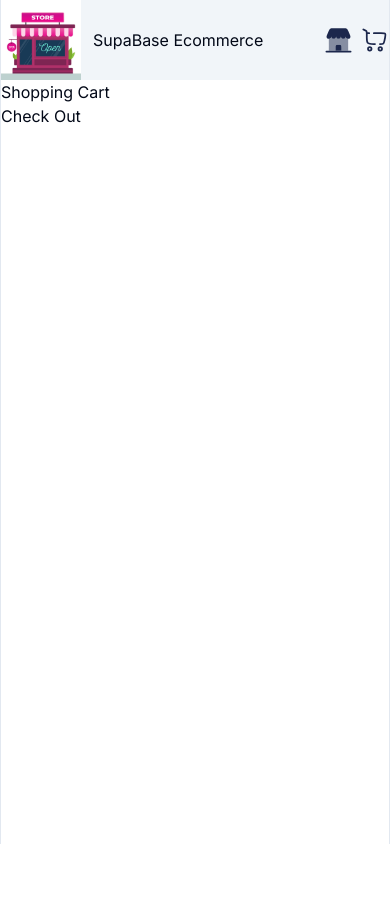
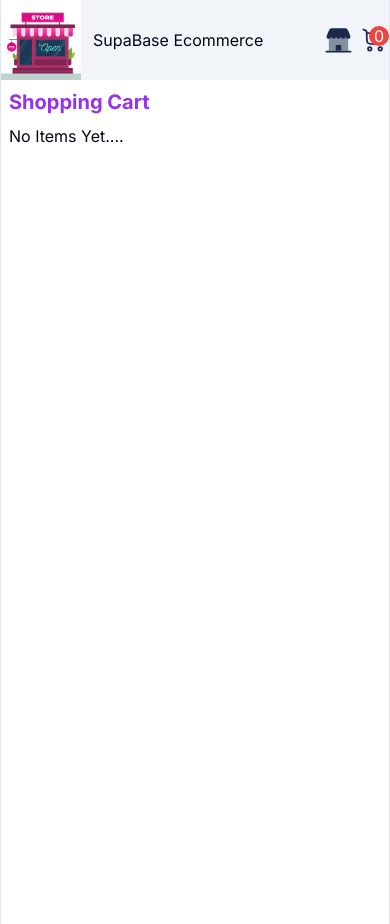
Before and after one commit to izharnjoroge/ecommerce-webclient, a Next.js app: page /myShop/cart in a window 390 px wide. Before the commit the page ends 844 px from the top, so only its background shows below. Built offline with nearby package versions, Linux system fonts and the light colour scheme.

Commit message:
cart mobile version

```diff
--- a/src/app/myShop/cart/page.tsx
+++ b/src/app/myShop/cart/page.tsx
@@ -1,22 +1,58 @@
 "use client";
-import useStore from "@/src/store/cartStore";
+import useCartStore from "@/src/store/cartStore";
+import Image from "next/image";
 import React from "react";
 
 export default function Cart() {
-  const { items, removeItems, checkOut } = useStore();
+  const { items, removeItems, checkOut } = useCartStore();
 
   return (
-    <div>
-      <h2>Shopping Cart</h2>
-      <ul>
-        {items.map((item) => (
-          <li key={item.item_id}>
-            {item.name} - {item.amount}
-            <button onClick={() => removeItems(item.item_id)}>Remove</button>
-          </li>
-        ))}
-      </ul>
-      <button onClick={checkOut}>Check Out</button>
-    </div>
+    <main className="p-2 md:p-10 h-[100dvh] w-full">
+      <p className="text-purple-600 font-bold text-xl mb-2 md:mb-10">
+        Shopping Cart
+      </p>
+      {items.length > 0 ? (
+        <section>
+          <ul className="w-full">
+            {items.map((item) => (
+              <li
+                key={item.item_id}
+                className="grid grid-cols-4 md:grid-cols-6 mb-1 md:mb-5"
+              >
+                <div className="col-span-2 md:col-span-3 flex items-center">
+                  <img src={item.image} height={50} width={50} />
+                  <p className="line-clamp-2">{item.name} </p>
+                </div>
+                <div>{item.amount}</div>
+                <div className="flex justify-center ">
+                  <button onClick={() => removeItems(item.item_id)}>
+                    {" "}
+                    <Image
+                      src={"/cancel.svg"}
+                      alt={"checkout"}
+                      height={30}
+                      width={30}
+                    />
+                  </button>
+                </div>
+              </li>
+            ))}
+          </ul>
+          <button onClick={checkOut} className="justify-end mt-5 md:mt-10 ">
+            <div className="flex w-100px md:w-[200px] p-1 md:p-2 rounded-xl justify-evenly items-center bg-green-300 text-black">
+              <Image
+                src={"/checkOut.svg"}
+                alt={"checkout"}
+                height={30}
+                width={30}
+              />
+              <p>Check Out</p>
+            </div>
+          </button>
+        </section>
+      ) : (
+        <div>No Items Yet....</div>
+      )}
+    </main>
   );
 }
--- a/src/app/myShop/layout.tsx
+++ b/src/app/myShop/layout.tsx
@@ -1,3 +1,5 @@
+"use client";
+
 import Container from "@/src/components/reusables/container";
 import NavBar from "@/src/components/reusables/navBar";
 
--- a/src/app/myShop/page.tsx
+++ b/src/app/myShop/page.tsx
@@ -4,24 +4,6 @@ import Product from "@/src/components/reusables/product";
 import React from "react";
 
 export default function MyShop() {
-  const imagesList = [
-    {
-      id: "1",
-      url: "https://peaseandcurren.com/wp-content/uploads/2020/03/Retail-and-online-shopping.jpg",
-    },
-    {
-      id: "2",
-      url: "https://abookgeek.com/wp-content/uploads/2018/09/Shopping.jpg",
-    },
-    {
-      id: "3",
-      url: "https://peaseandcurren.com/wp-content/uploads/2020/03/Retail-and-online-shopping.jpg",
-    },
-    {
-      id: "4",
-      url: "https://abookgeek.com/wp-content/uploads/2018/09/Shopping.jpg",
-    },
-  ];
   return (
     <main className="w-full h-[100dvh] ">
       <section className="mb-2 md:mb-10 w-full h-[220px] md:h-[330px]">
--- a/src/components/reusables/gridItems.tsx
+++ b/src/components/reusables/gridItems.tsx
@@ -1,6 +1,7 @@
 "use client";
+
 import { ProductInterface } from "@/src/interfaces/product";
-import useStore from "@/src/store/cartStore";
+import useCartStore from "@/src/store/cartStore";
 import Image from "next/image";
 import Link from "next/link";
 
@@ -9,7 +10,7 @@ interface GridItemsProps {
 }
 
 export function GridItems({ products }: GridItemsProps) {
-  const { addItems } = useStore();
+  const { addItems } = useCartStore();
 
   return (
     <section className="grid grid-cols-2 md:grid-cols-4 gap-2 md:gap-5 ml-1 mr-1">
@@ -30,7 +31,7 @@ export function GridItems({ products }: GridItemsProps) {
           <div className="flex flex-col w-full justify-center">
             <img src={product.image} className="h-[100px]  md:h-[150px]" />
 
-            <h1 className="text-sm md:text-xl font-bold text-black ">
+            <h1 className="text-sm md:text-xl font-bold text-black line-clamp-1">
               {product.name}
             </h1>
             <div className="h-[50px] md:h-[50px] overflow-y-auto">
--- a/src/components/reusables/navBar.tsx
+++ b/src/components/reusables/navBar.tsx
@@ -1,9 +1,15 @@
 "use client";
+
+import useCartStore from "@/src/store/cartStore";
 import Image from "next/image";
 import Link from "next/link";
 import { usePathname } from "next/navigation";
+
 export default function NavBar() {
   const pathname = usePathname();
+  const { items } = useCartStore();
+  const cartItems = items.length;
+
   return (
     <header
       className={`flex w-[full] justify-between  bg-slate-100 sticky top-0 left-0 ${
@@ -24,7 +30,12 @@ export default function NavBar() {
         </li>
         <li>
           <Link href={"myShop/cart"}>
-            <Image src={"/cart.svg"} alt={"Cart"} height={50} width={50} />
+            <div className="relative">
+              <div className="absolute flex top-0 right-0 rounded-full h-[20px] w-[20px] bg-red-500 items-center justify-center text-white">
+                {cartItems}
+              </div>
+              <Image src={"/cart.svg"} alt={"Cart"} height={50} width={50} />
+            </div>
           </Link>
         </li>
       </ul>
```
Also changed, not shown: public/cancel.svg (added), public/checkOut.svg (added).
